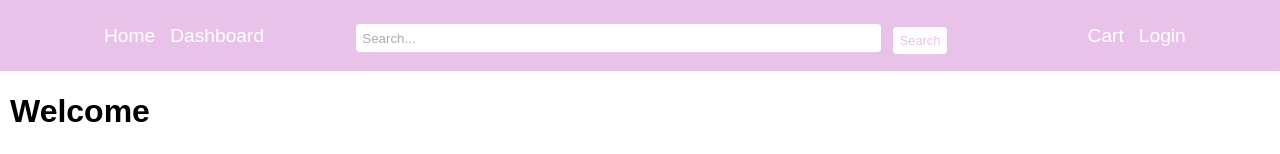
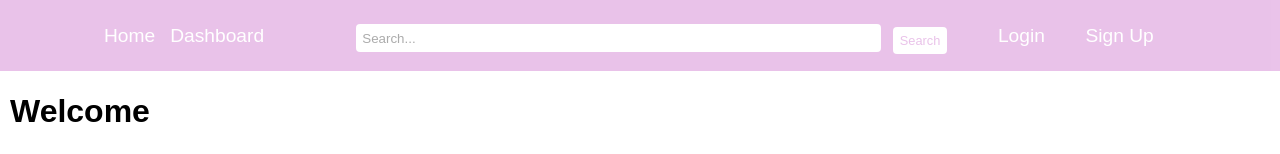
Before and after one commit to theacademy/final-project-team-3-1, a React (Create React App) app in the folder shop/: page / in a window 1280 px wide. Shown: the top 154 px of the page. Built offline with nearby package versions, Linux system fonts and the light colour scheme; no server answers.

Commit message:
Display a max of 5 products per homepage section, navigate home after login or signup, only display cart link when logged in, only display log in and sign up when logged out.

```diff
--- a/shop/src/components/Home.jsx
+++ b/shop/src/components/Home.jsx
@@ -26,7 +26,7 @@ function Home() {
                 }
             })
             .then(data => {
-                setProducts(data);
+                setProducts(data.slice(0,5));
             })
             .catch(error => {
                 console.error('Error occurred while fetching products:', error);
--- a/shop/src/components/Login.jsx
+++ b/shop/src/components/Login.jsx
@@ -1,9 +1,11 @@
 import { useState } from "react";
 import './Login.css'
+import {useNavigate} from "react-router-dom";
 
 function Login() {
     const [email, setEmail] = useState("");
     const [password, setPassword] = useState("")
+    const navigate = useNavigate();
 
     function handleSubmitClick(event) {
         event.preventDefault();
@@ -21,9 +23,8 @@ function Login() {
         })
             .then((response) => response.json())
             .then(data => {
-                // TODO: Enable redirect routing
-                // this.setState({ ...this.state, bearer: data['accessToken'] })
                 localStorage.setItem("shop_access_token", data['accessToken']);
+                navigate('/');
             })
     }
 
--- a/shop/src/components/NavBar.css
+++ b/shop/src/components/NavBar.css
@@ -35,13 +35,22 @@
 .nav-link-home,
 .nav-link-dashboard,
 .nav-link-login,
+.nav-link-sign-up,
 .nav-link-cart {
   font-size: 1.5vw;
   margin-top: 5px;
 }
 
+.nav-link-login {
+    margin-left: 4vw;
+}
+
+.nav-link-sign-up {
+    margin-left: 2vw;
+}
+
 .nav-link-cart {
-  margin-left: 11vw;
+  margin-left: 4vw;
 }
 
 .search-container {
--- a/shop/src/components/NavBar.jsx
+++ b/shop/src/components/NavBar.jsx
@@ -1,10 +1,11 @@
-import React, { useState } from 'react';
+import React, {useEffect, useState} from 'react';
 import { useNavigate } from 'react-router-dom';
 import './NavBar.css';
 
 const NavBar = ({ onSearch }) => {
   const [input, setInput] = useState('');
   const navigate = useNavigate();
+  const [isUserLoggedIn, setIsUserLoggedIn] = useState(true);
 
   const handleInputChange = (event) => {
     const inputValue = event.target.value;
@@ -16,6 +17,11 @@ const NavBar = ({ onSearch }) => {
     onSearch(input);
     navigate('/results');
   };
+
+    useEffect(() => {
+        const token = localStorage.getItem('shop_access_token');
+        setIsUserLoggedIn(!!token);
+    }, []);
 
   return (
     <nav>
@@ -35,8 +41,9 @@ const NavBar = ({ onSearch }) => {
               Search
             </button>
           </div>
-          <li><a href="/cart" className="nav-link-cart">Cart</a></li>
-          <li><a href="/login" className="nav-link-login">Login</a></li>
+            {isUserLoggedIn ? <li><a href="/cart" className="nav-link-cart">Cart</a></li> : <></> }
+            {isUserLoggedIn ? <></> : <li><a href="/login" className="nav-link-login">Login</a></li>}
+            {isUserLoggedIn ? <></> : <li><a href="/sign-up" className="nav-link-sign-up">Sign Up</a></li>}
         </ul>
       </div>
     </nav>
--- a/shop/src/components/SignUp.jsx
+++ b/shop/src/components/SignUp.jsx
@@ -1,5 +1,6 @@
 import { useState } from "react";
 import './SignUp.css'
+import {useNavigate} from "react-router-dom";
 
 function SignUp() {
     const [firstName, setFirstName] = useState("")
@@ -8,6 +9,7 @@ function SignUp() {
     const [password, setPassword] = useState("")
     const [confirmPassword, setConfirmPassword] = useState("")
     const [isSeller, setIsSeller] = useState("")
+    const navigate = useNavigate();
 
     function handleSubmitClick(event) {
         event.preventDefault();
@@ -28,10 +30,8 @@ function SignUp() {
         })
             .then((response) => response.json())
             .then(data => {
-                // TODO: Enable redirect routing
-                // this.setState({ ...this.state, bearer: data['access_token'] })
                 localStorage.setItem("shop_access_token", data['access_token']);
-                // window.location.replace(`${window.location.origin}/`);
+                navigate('/');
             })
     }
 
```
